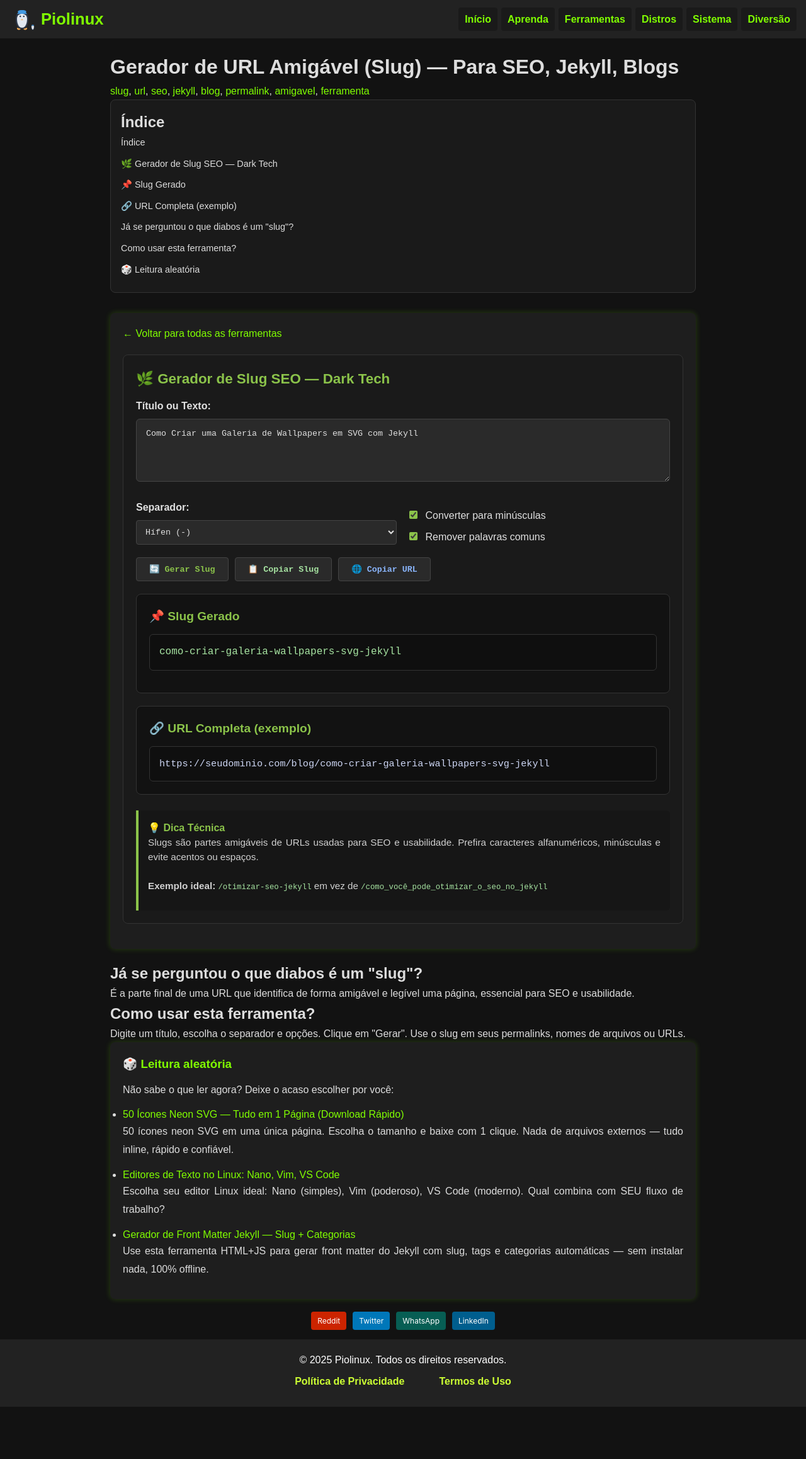
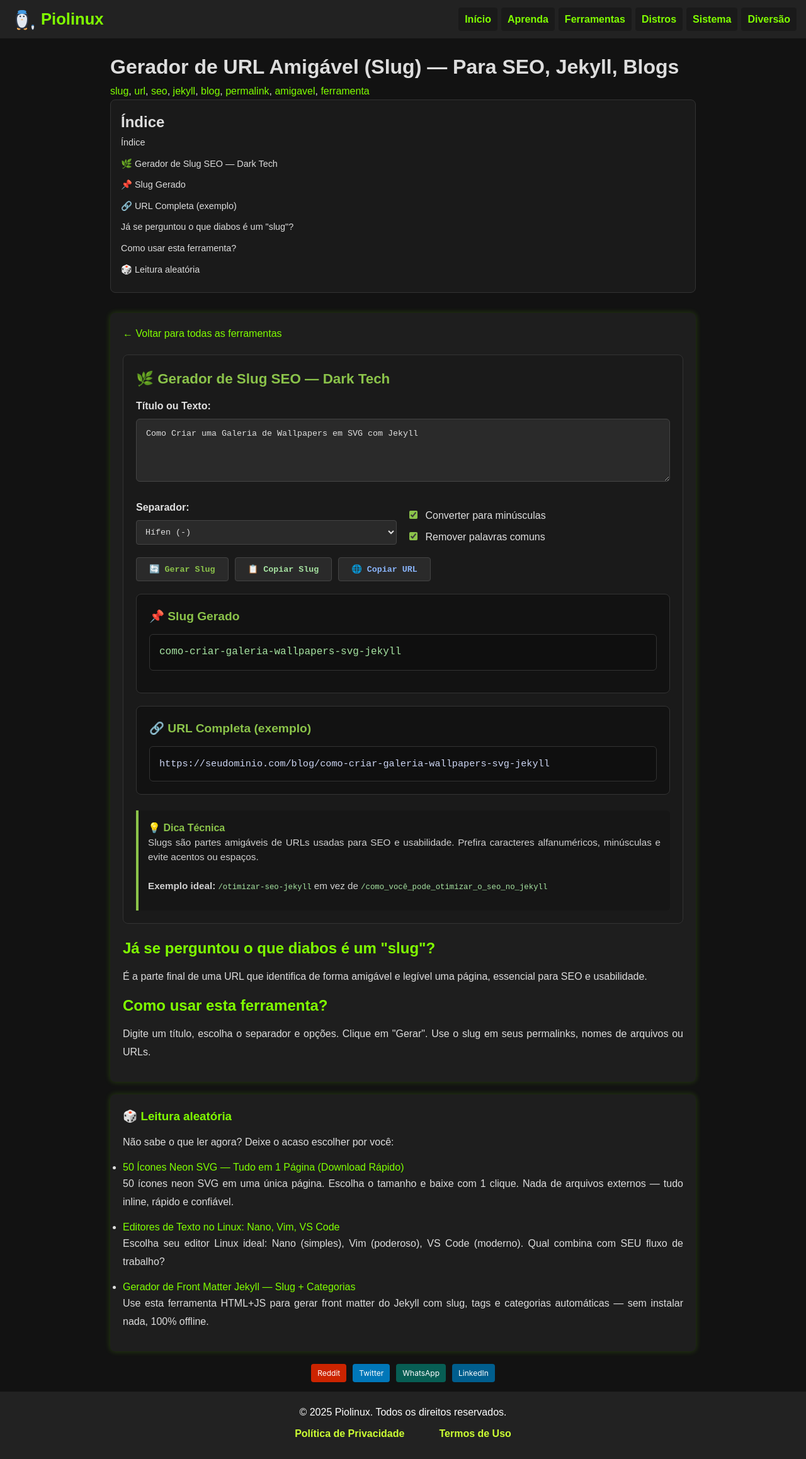
Before and after one commit to Piolinux/piolinux-site, a Jekyll site: the page built from _pages/tools/slug-generator.html, in a window 1280 px wide. Shown: the whole page at 63% size. Built offline with Jekyll 4.4.1, drawn with Linux system fonts in a browser that asks for light colours; before the commit the page ends 2234 px from its top, so only the background shows below that.

Commit message:
Update slug-generator.html

```diff
--- a/_pages/tools/slug-generator.html
+++ b/_pages/tools/slug-generator.html
@@ -85,14 +85,18 @@ tags: [slug, url, seo, jekyll, blog, permalink, amigavel, ferramenta]
       </p>
     </div>
   </div>
-</section>
-  <div class="seo-content">
+
+<div class="seo-content">
     <h2> Já se perguntou o que diabos é um "slug"?</h2>
     <p>É a parte final de uma URL que identifica de forma amigável e legível uma página, essencial para SEO e usabilidade.</p>
     <h2>Como usar esta ferramenta?</h2>
     <p>Digite um título, escolha o separador e opções. Clique em "Gerar". Use o slug em seus permalinks, nomes de arquivos ou URLs.</p>
 
   </div>
+
+
+
+</section>
 
 
 
```
